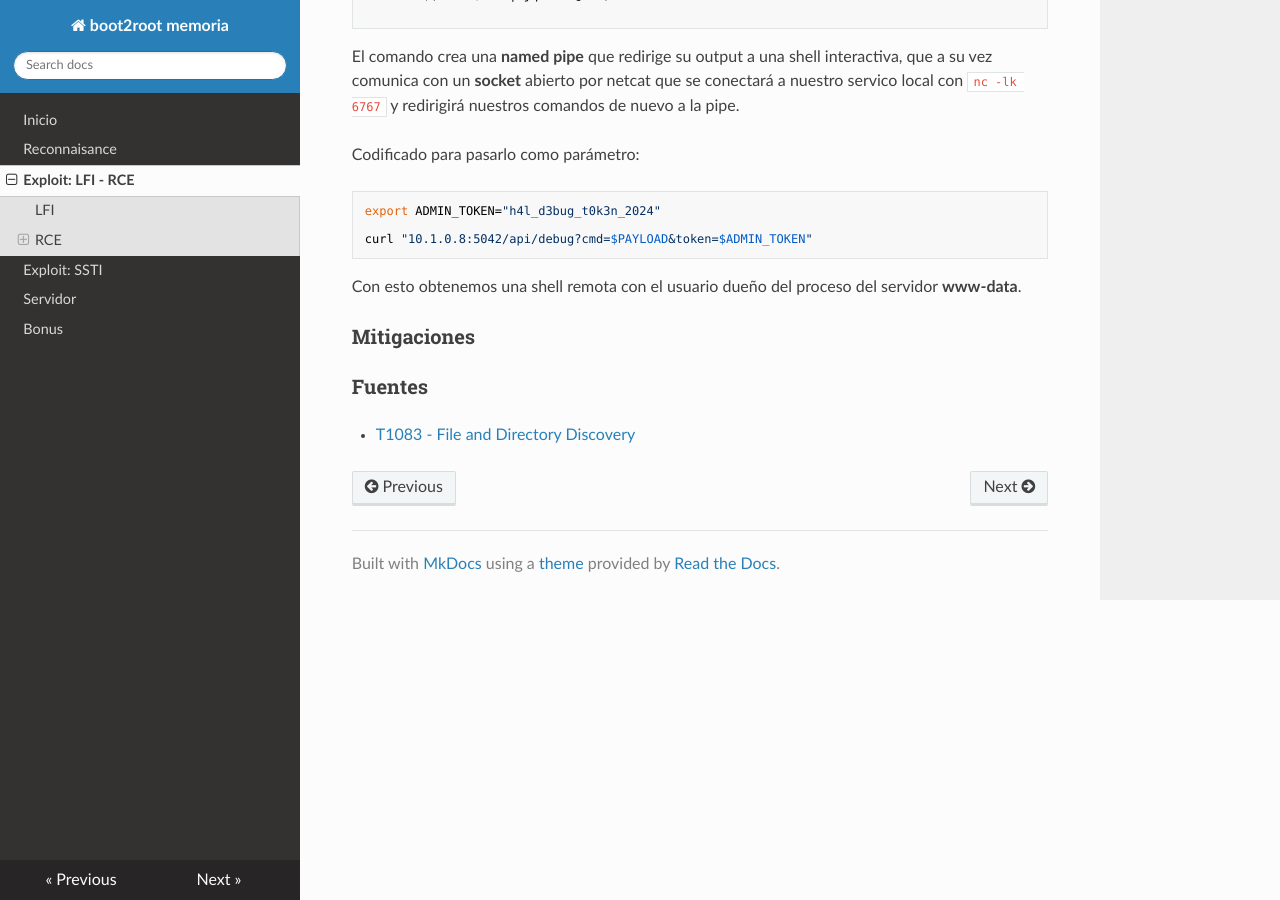
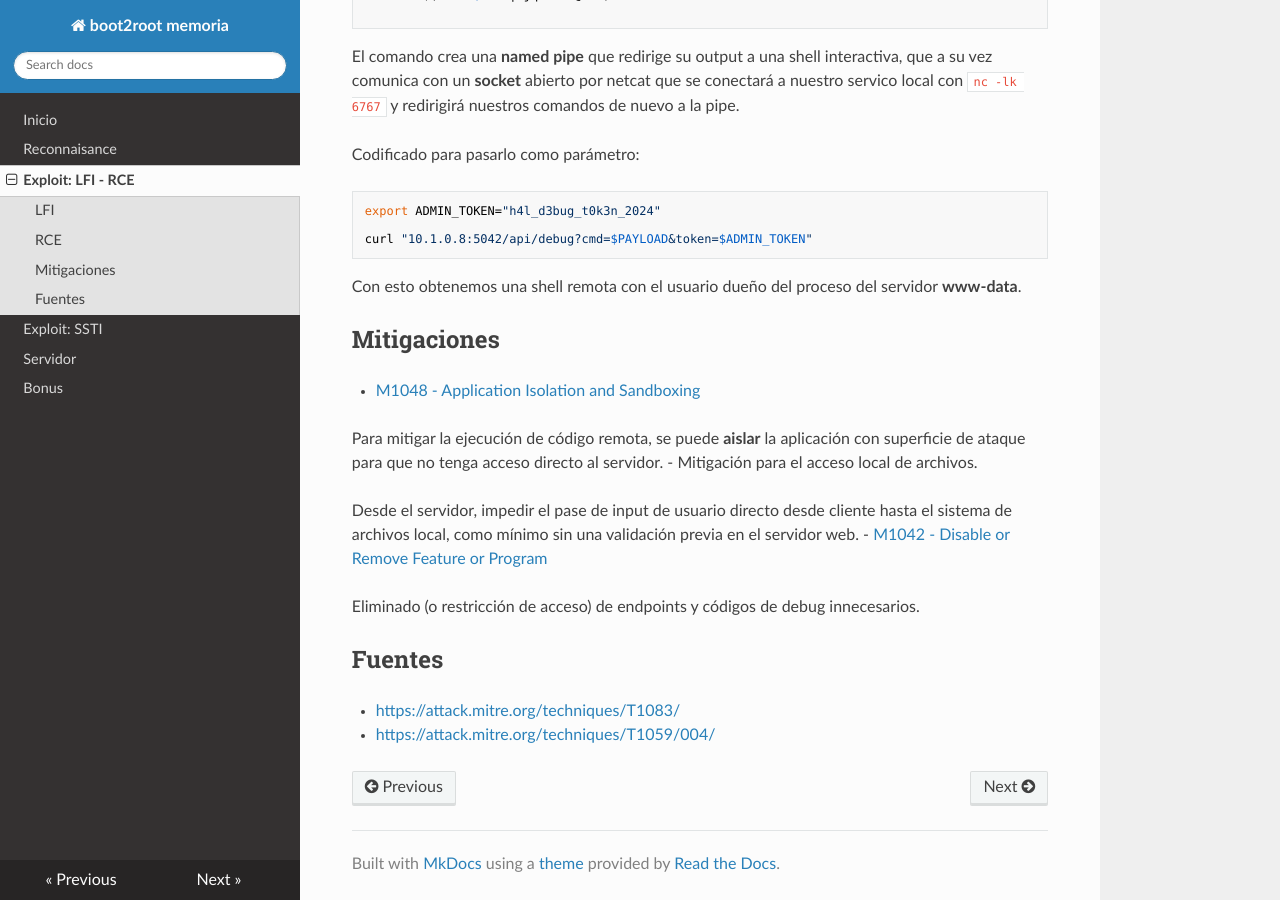
Before and after one commit to juzzrespecter/boot2root, an MkDocs documentation site: the page built from docs/rce.md, in a window 1280 px wide and 900 px high, scrolled down 2340 px. Built offline with MkDocs 1.6.1, drawn with Linux system fonts in a browser that asks for light colours; nearby versions of some CDN libraries.

Commit message:
Ahora si

```diff
--- a/docs/rce.md
+++ b/docs/rce.md
@@ -122,7 +122,17 @@ curl "10.1.0.8:5042/api/debug?cmd=$PAYLOAD&token=$ADMIN_TOKEN"
 
 Con esto obtenemos una shell remota con el usuario dueño del proceso del servidor **www-data**.
 
-### Mitigaciones
+## Mitigaciones
+- [M1048 -  Application Isolation and Sandboxing](https://attack.mitre.org/mitigations/M1048/)
 
-### Fuentes
-- [T1083 - File and Directory Discovery](https://attack.mitre.org/techniques/T1083/)
+Para mitigar la ejecución de código remota, se puede **aislar** la aplicación con superficie de ataque para que no tenga acceso directo al servidor.
+- Mitigación para el acceso local de archivos.
+
+Desde el servidor, impedir el pase de input de usuario directo desde cliente hasta el sistema de archivos local, como mínimo sin una validación previa en el servidor web.
+- [M1042 - Disable or Remove Feature or Program](https://attack.mitre.org/mitigations/M1042/)
+
+Eliminado (o restricción de acceso) de endpoints y códigos de debug innecesarios.
+
+## Fuentes
+- [https://attack.mitre.org/techniques/T1083/](https://attack.mitre.org/techniques/T1083/)
+- [https://attack.mitre.org/techniques/T1059/004/](https://attack.mitre.org/techniques/T1059/004/)
--- a/mkdocs.yml
+++ b/mkdocs.yml
@@ -4,7 +4,7 @@ nav:
   - Reconnaisance: reconnaisance.md
   - 'Exploit: LFI - RCE': rce.md
   - 'Exploit: SSTI': ssti.md
-  - Servidor: server-reconnaisance.md
+  - Servidor: server-discovery.md
   - Bonus: bonus.md
 
 theme:
```
Also changed, not shown: docs/index.md (+1 -1 lines), docs/reconnaisance.md (+1 -8 lines), docs/ssti.md (+6 -3 lines).
